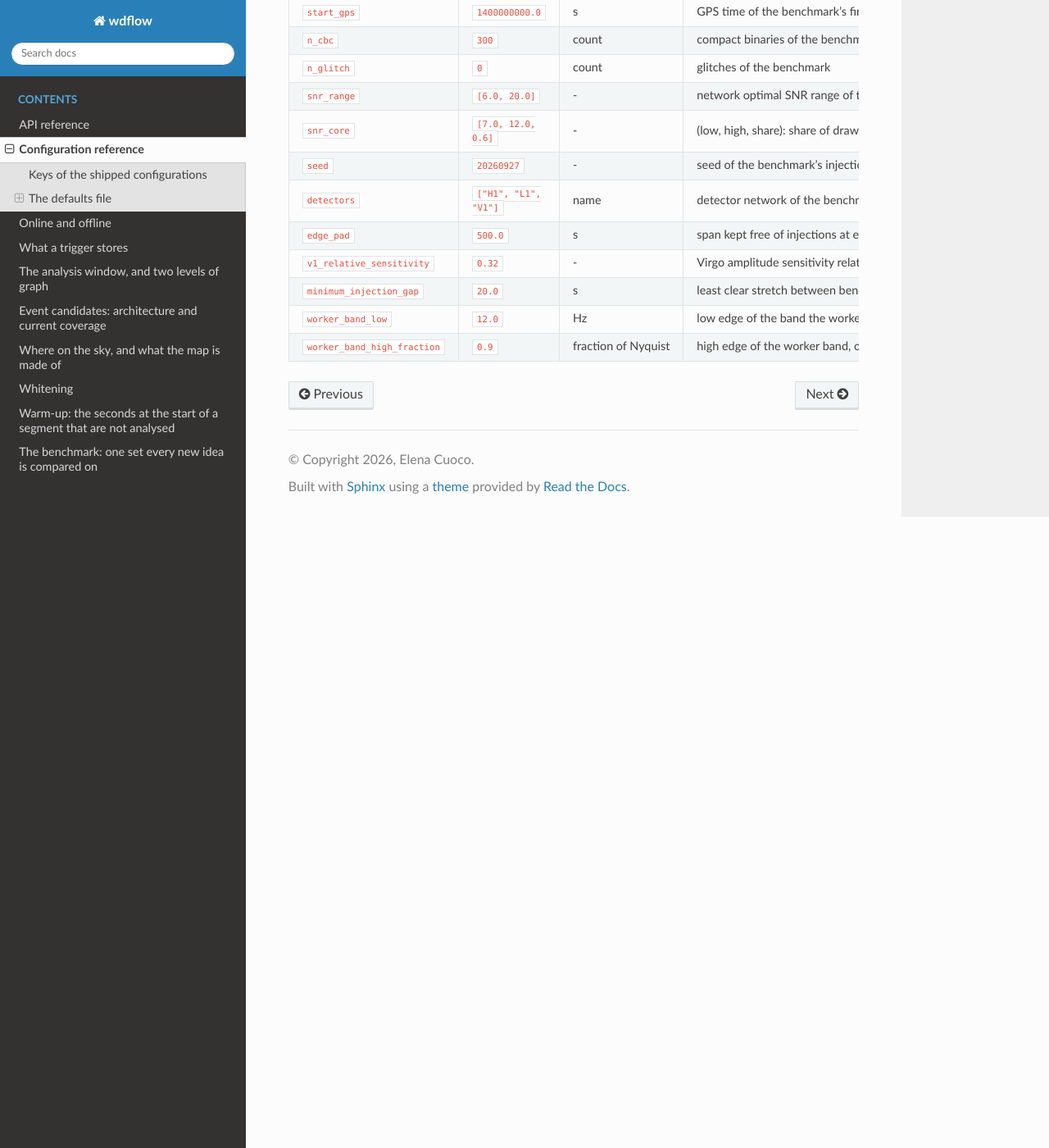
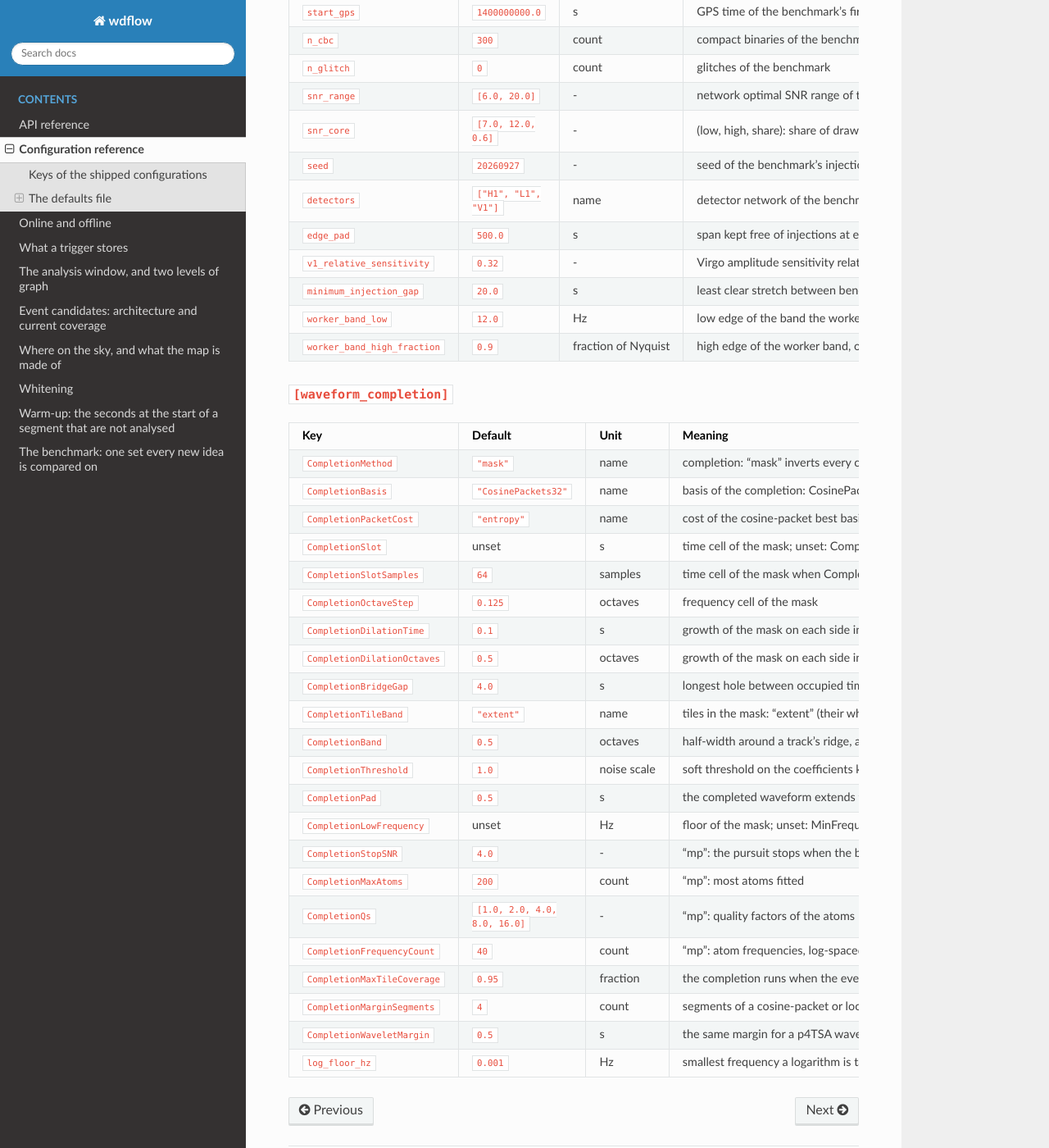
Before and after one commit to elenacuoco/wdflow, a Sphinx documentation site: the page built from docs/configuration.md, in a window 1280 px wide and 1400 px high, scrolled down 30972 px. Shown: the whole window at 82% size. Built offline with Sphinx 7.4.7 and the Read the Docs theme 3.1.0, drawn with Linux system fonts in a browser that asks for light colours; pages that are not in the unit, such as notebooks, are missing from menus.

Commit message:
Waveform completion defaults in defaults.toml: [waveform_completion]
The Completion* keys (CompletionMaxTileCoverage 0.95 among them,
CompletionSlot and CompletionLowFrequency "<unset>") and log_floor_hz move
from the module's dictionary to the table [waveform_completion] of
wdf/config/defaults.toml, each with its unit and meaning; the module's
DEFAULTS is read from it and holds no value of its own (MAD_TO_SIGMA from
wdf.config.constants). The energy of a result is NaN on a zero noise
scale. Configuration reference regenerated; design doc and CHANGELOG say
where the defaults are.

```diff
--- a/docs/configuration.md
+++ b/docs/configuration.md
@@ -1060,3 +1060,30 @@ default of a library argument or setting of the module the table is named after.
 | `minimum_injection_gap` | `20.0` | s | least clear stretch between benchmark injections |
 | `worker_band_low` | `12.0` | Hz | low edge of the band the worker passes, for the recorded band loss |
 | `worker_band_high_fraction` | `0.9` | fraction of Nyquist | high edge of the worker band, of the searched stream's Nyquist |
+
+### `[waveform_completion]`
+
+| Key | Default | Unit | Meaning |
+|---|---|---|---|
+| `CompletionMethod` | `"mask"` | name | completion: "mask" inverts every coefficient inside the mask, "mp" fits sine-Gaussian atoms inside it |
+| `CompletionBasis` | `"CosinePackets32"` | name | basis of the completion: CosinePackets<m> best basis, LocalCos<M> or a p4TSA wavelet |
+| `CompletionPacketCost` | `"entropy"` | name | cost of the cosine-packet best basis (l1, entropy, wdfUniversal, wdfBlock) |
+| `CompletionSlot` | unset | s | time cell of the mask; unset: CompletionSlotSamples at the stream's rate |
+| `CompletionSlotSamples` | `64` | samples | time cell of the mask when CompletionSlot is unset |
+| `CompletionOctaveStep` | `0.125` | octaves | frequency cell of the mask |
+| `CompletionDilationTime` | `0.1` | s | growth of the mask on each side in time |
+| `CompletionDilationOctaves` | `0.5` | octaves | growth of the mask on each side in frequency |
+| `CompletionBridgeGap` | `4.0` | s | longest hole between occupied time cells bridged in log-frequency; 0 bridges nothing |
+| `CompletionTileBand` | `"extent"` | name | tiles in the mask: "extent" (their whole band) or "centroid" (CompletionBand around the centroid per time cell) |
+| `CompletionBand` | `0.5` | octaves | half-width around a track's ridge, and around the tiles' centroid with "centroid" |
+| `CompletionThreshold` | `1.0` | noise scale | soft threshold on the coefficients kept inside the mask; 0 keeps them as they are |
+| `CompletionPad` | `0.5` | s | the completed waveform extends this much before the first tile and after the last |
+| `CompletionLowFrequency` | unset | Hz | floor of the mask; unset: MinFrequency |
+| `CompletionStopSNR` | `4.0` | - | "mp": the pursuit stops when the best atom's SNR is below it |
+| `CompletionMaxAtoms` | `200` | count | "mp": most atoms fitted |
+| `CompletionQs` | `[1.0, 2.0, 4.0, 8.0, 16.0]` | - | "mp": quality factors of the atoms |
+| `CompletionFrequencyCount` | `40` | count | "mp": atom frequencies, log-spaced over the mask's band |
+| `CompletionMaxTileCoverage` | `0.95` | fraction | the completion runs when the event's tile coverage is at or below it; above, the sparse reconstruction is returned; 1 completes every event |
+| `CompletionMarginSegments` | `4` | count | segments of a cosine-packet or local cosine basis transformed beyond the mask on each side |
+| `CompletionWaveletMargin` | `0.5` | s | the same margin for a p4TSA wavelet |
+| `log_floor_hz` | `0.001` | Hz | smallest frequency a logarithm is taken of in the mask's geometry (a floor against log(0)) |
```
Also changed, not shown: CHANGELOG.md (+2 -1 lines), docs/design/online-offline.md (+5 -5 lines), 2 other files.
